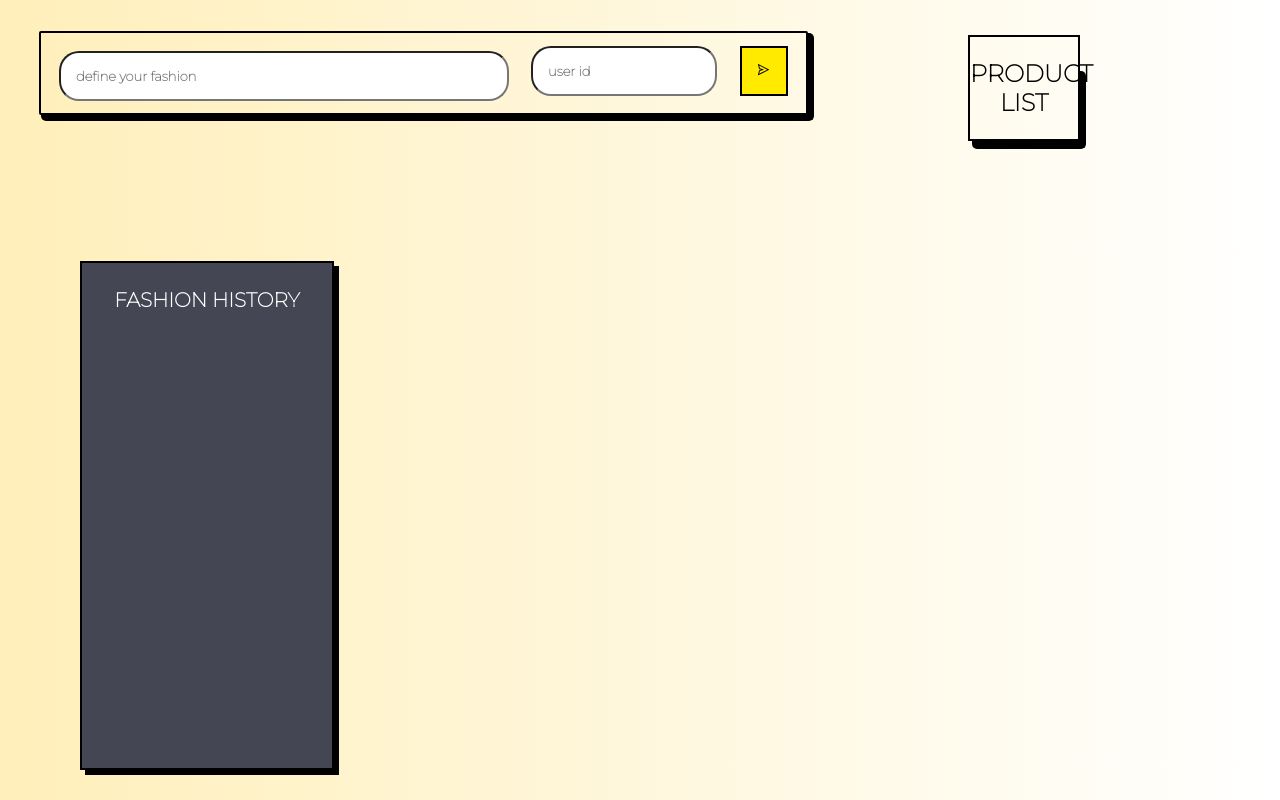
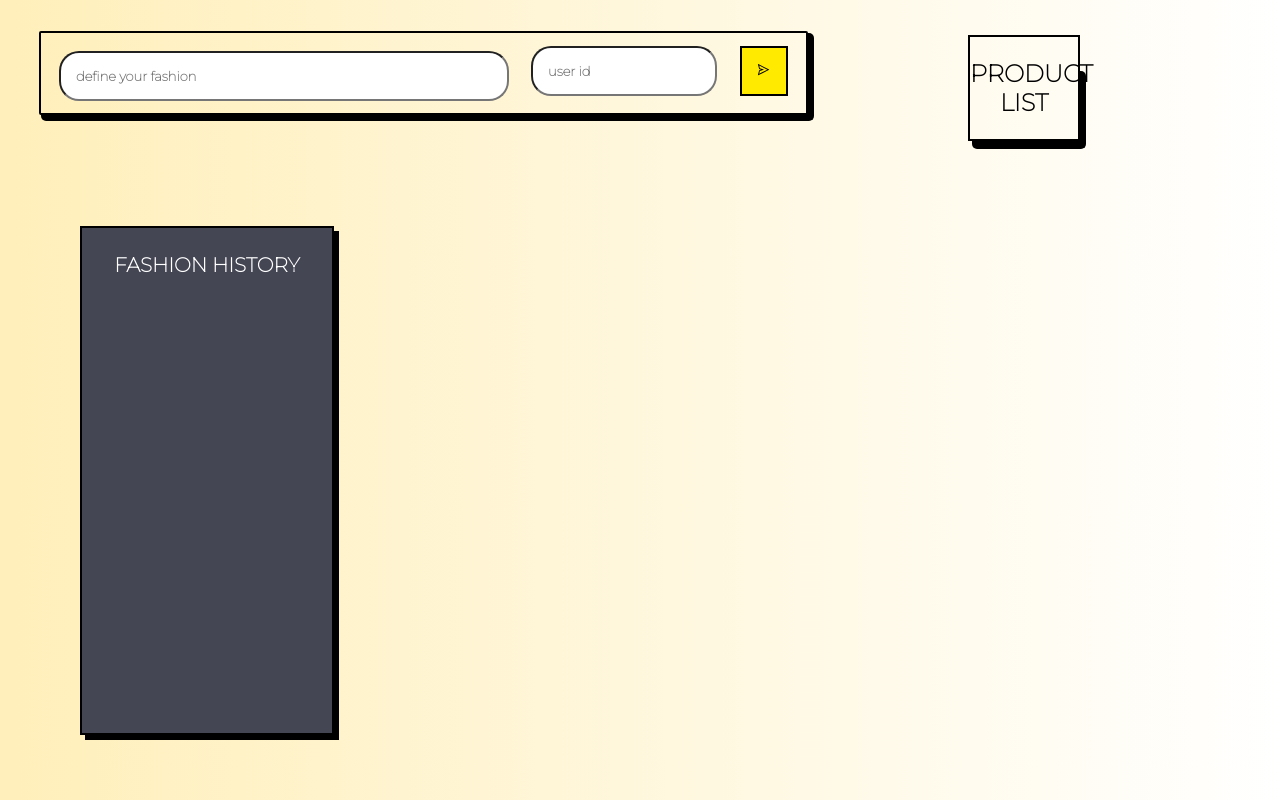
Before and after one commit to 13Mudit/fashion_generator, a React (Create React App) app in the folder flipkart_grid_react_app/: page / in a window 1280 px wide. Built offline with nearby package versions, Linux system fonts and the light colour scheme; a web font is replaced by a local one.

Commit message:
changed css

```diff
--- a/flipkart_grid_react_app/src/components/frontPage/SearchBar/SearchBar.css
+++ b/flipkart_grid_react_app/src/components/frontPage/SearchBar/SearchBar.css
@@ -116,7 +116,7 @@
 
     .chat-box{
         position: fixed;
-        bottom: 30px;
+        bottom: 65px;
         left: 80px;
         background-color: #444654;
         z-index: 100;
```
